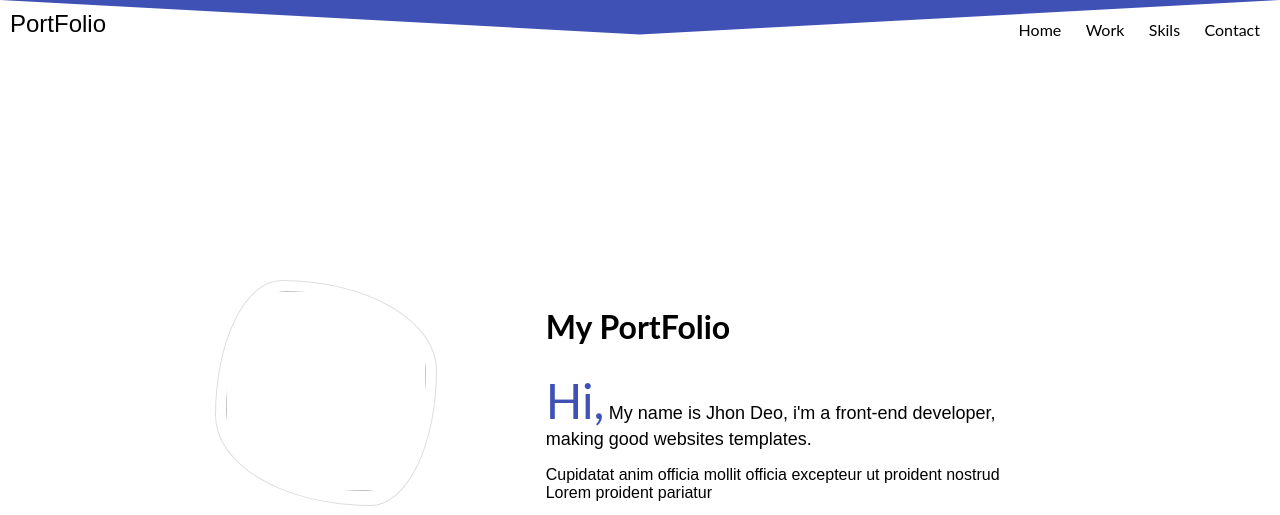
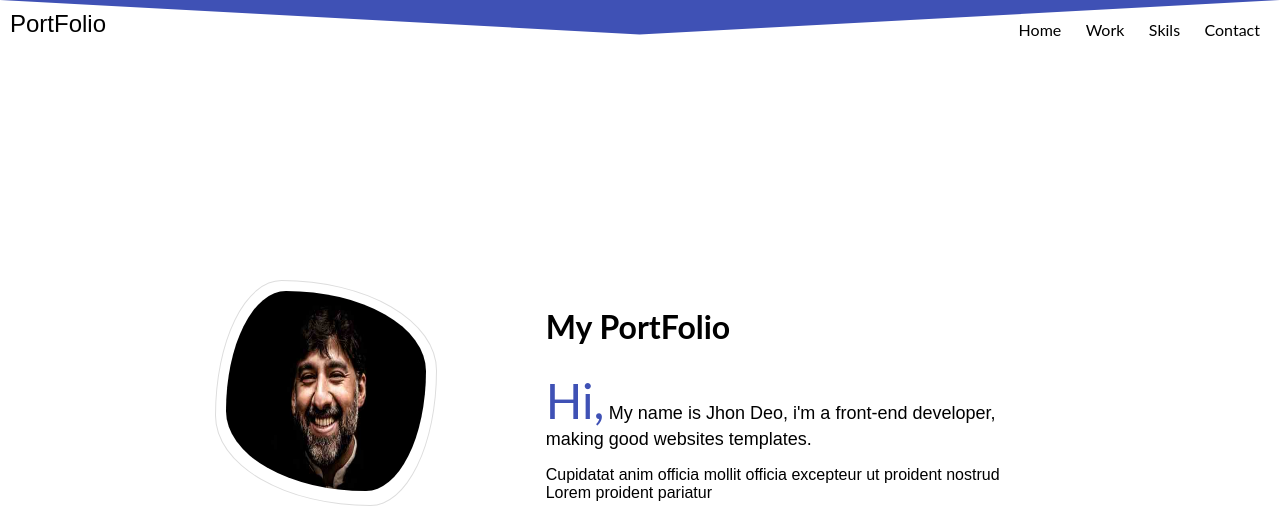
Before and after one commit to fun-css/portfolio, a plain HTML site: page index.html in a window 1280 px wide. Shown: the top 515 px of the page. Drawn offline with Linux system fonts and the light colour scheme; the site is published under a folder, as on GitHub Pages, so addresses that start at the root find nothing; a web font is replaced by a local one.

Commit message:
Add files via upload

```diff
--- a/index.html
+++ b/index.html
@@ -113,7 +113,7 @@
          <div class="row">
             <div class="col sm-12 md-6 lg-4">
                 <center>
-                   <div class="border padding fit-height fit-width img pointer scale-up"><img src="/img/deo.jpg" class="img height-200 width-200" /></div>
+                   <div class="border padding fit-height fit-width img pointer scale-up"><img src="img/deo.jpg" class="img height-200 width-200" /></div>
                 </center>
             </div>
              <div class="col sm-12 md-6 lg-8">
```
